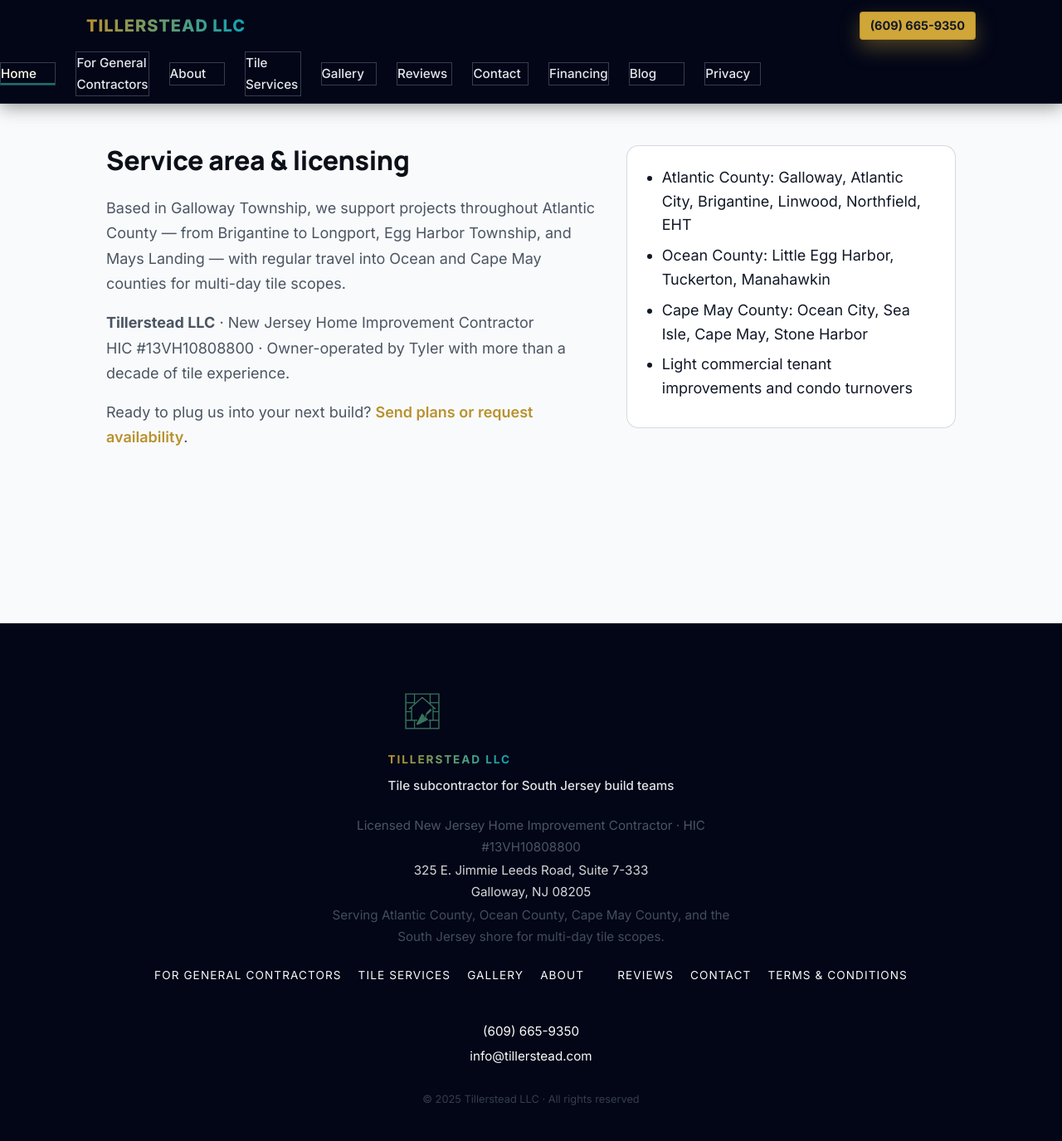
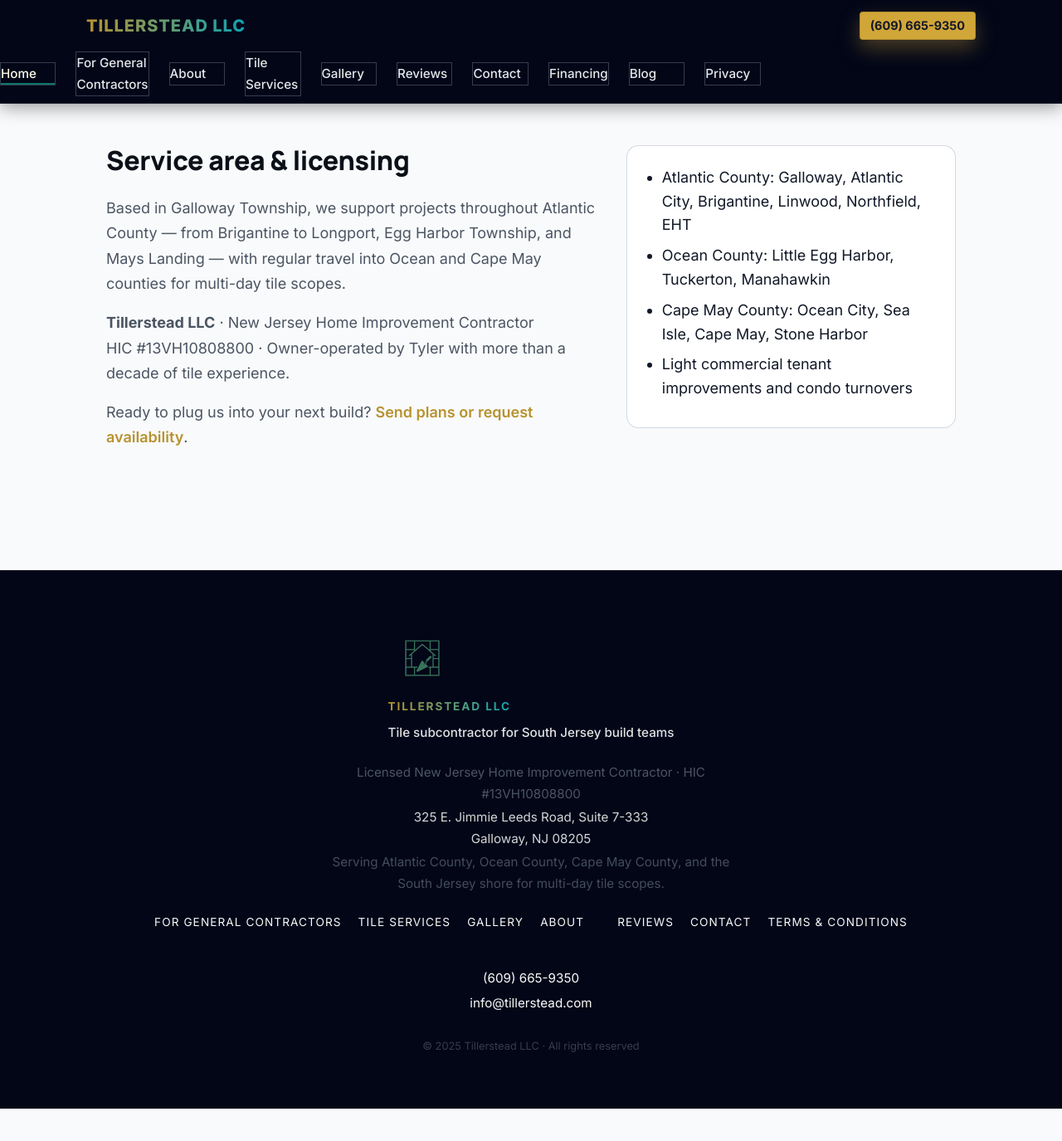
Before and after one commit to XTX33/Tillerstead-site, a Jekyll site: the page built from index.html, in a window 1280 px wide and 1400 px high, scrolled down 3825 px. Shown: the top 1375 px of the window at 83% size. Built offline with Jekyll 4.4.1, drawn with Linux system fonts in a browser that asks for light colours; after the commit the page ends 5161 px from its top, so only the background shows below that.

Commit message:
Update main.css

```diff
--- a/assets/css/main.css
+++ b/assets/css/main.css
@@ -1910,3 +1910,11 @@
   margin-top: 0;
   margin-bottom: 0.75rem;
 }
+/* Reduce extra space before footer on all pages */
+main > .section:last-of-type {
+  padding-bottom: 1.5rem;   /* or 0 if you want it tight */
+}
+
+main > .section:last-of-type > *:last-child {
+  margin-bottom: 0;
+}
```
